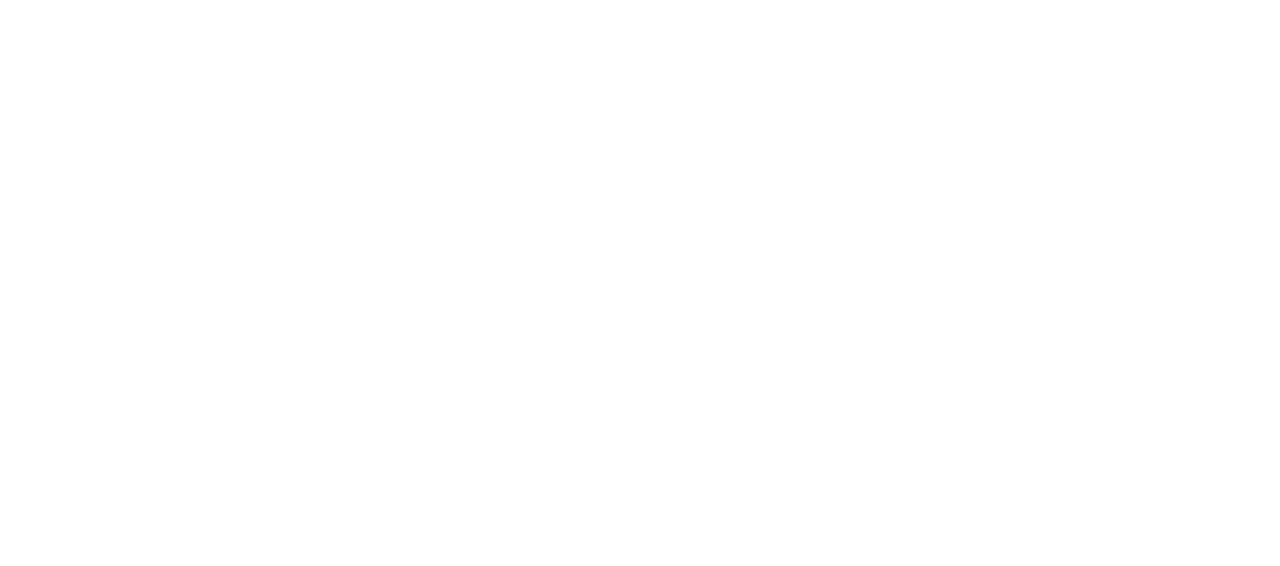
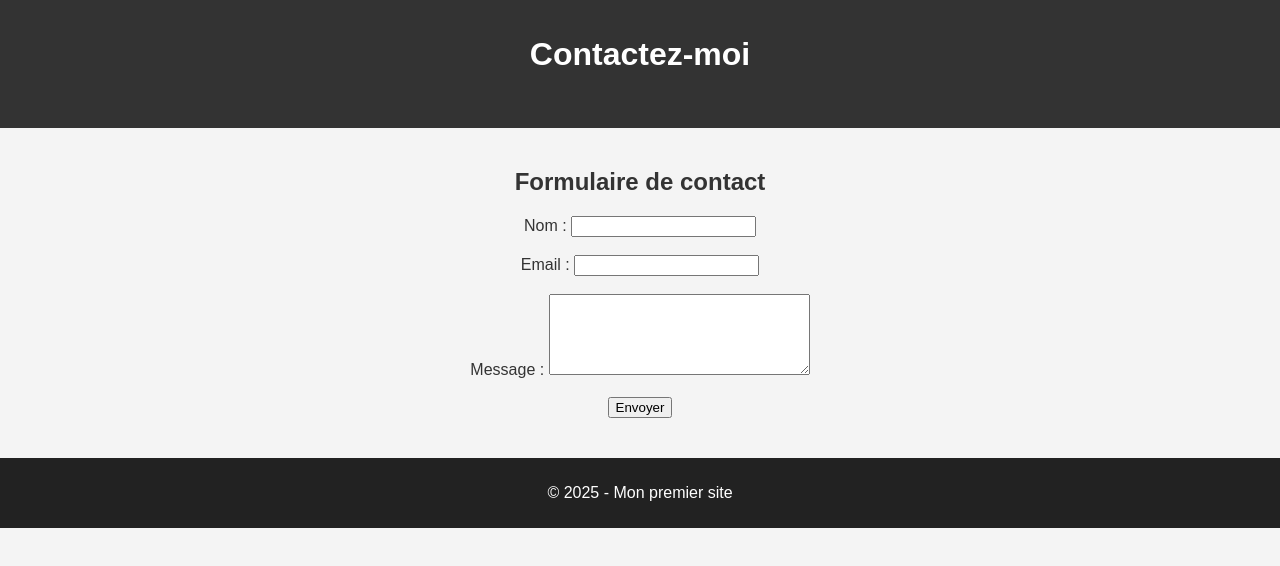
Before and after one commit to Ndeye-DIA/Projet-git2, a plain HTML site: page contact.html in a window 1280 px wide. Drawn offline with Linux system fonts and the light colour scheme.

Commit message:
ajout des modification

```diff
--- a/contact.html
+++ b/contact.html
@@ -7,6 +7,27 @@
     <link rel="stylesheet" href="style.css">
 </head>
 <body>
-
+    <header>
+        <h1>Contactez-moi</h1>
+        <nav>
+            <a href="index.html"></a>
+            <a href="contact.html"></a>
+        </nav>
+    </header>
+    <main>
+         <h2>Formulaire de contact</h2>
+         <form>
+            <label for="nom">Nom :</label>
+            <input type="text" id="nom" name="nom" required><br><br>
+            <label for="email">Email :</label>
+            <input type="text" id="email" name="email" required><br><br>
+            <label for="message">Message :</label>
+            <textarea type="text" id="message" name="message" rows="5" cols="30"></textarea><br><br>
+            <button type="submit">Envoyer</button>
+         </form>
+    </main>
+    <footer>
+        <p>&copy; 2025 - Mon premier site</p>
+    </footer>
 </body>
 </html>
--- a/style.css
+++ b/style.css
@@ -0,0 +1,32 @@
+body {
+    font-family: arial, sans-serif ;
+    margin: 0;
+    background: #f4f4f4;
+    color: #333;
+}
+header {
+      background: #333;
+      color: white;
+      padding: 15px;
+      text-align: center;
+}
+nav a {
+     color: white;
+     text-decoration: none;
+     margin: 0 10px;
+     font-weight: bold;
+}
+nav a:hover {
+    text-decoration: none;
+}
+main {
+    padding: 20px;
+    text-align: center;
+}
+footer {
+    background: #222;
+    color: white;
+    text-align: center;
+    padding: 10px;
+    margin-top: 20px;
+}
```
Also changed, not shown: index.html (+3 -2 lines).
